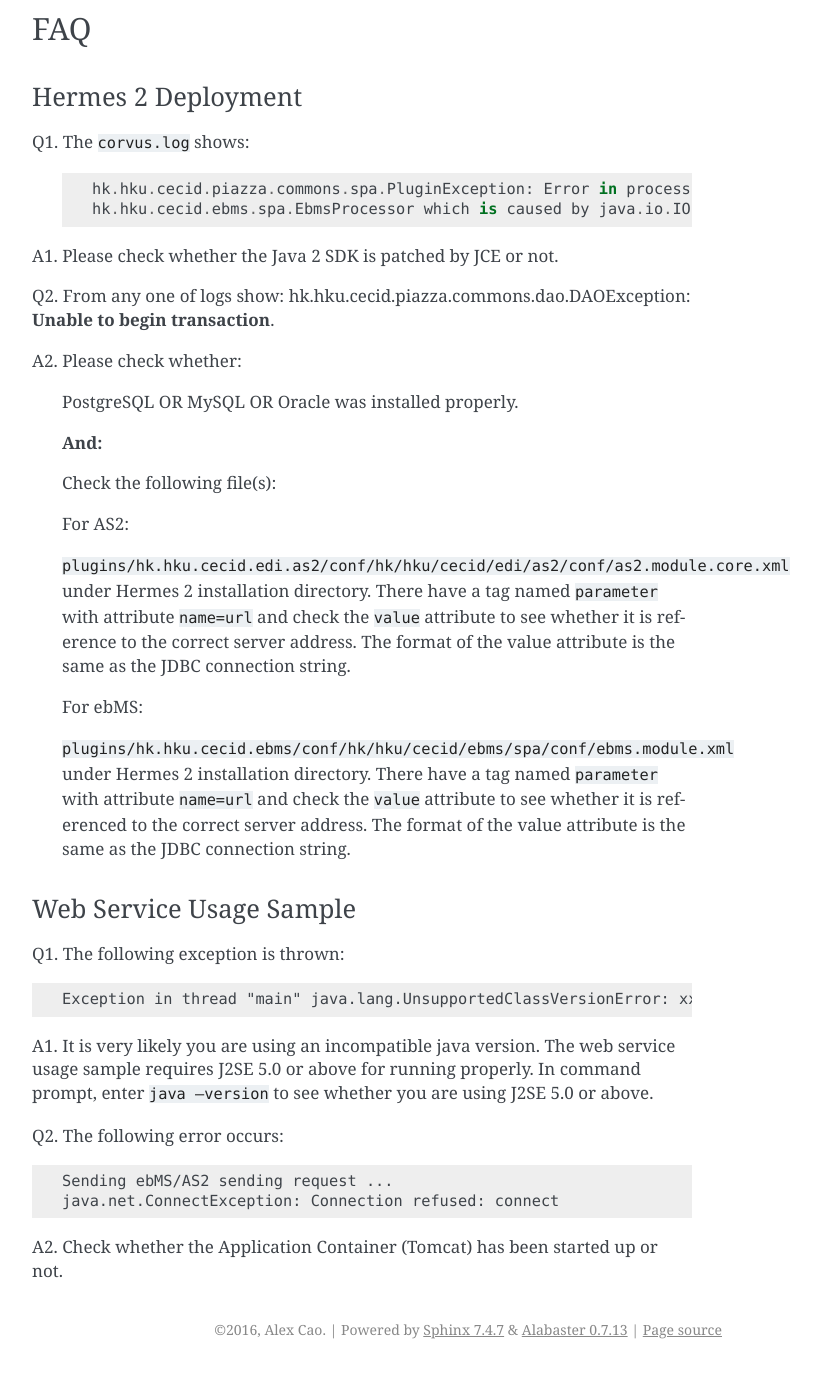
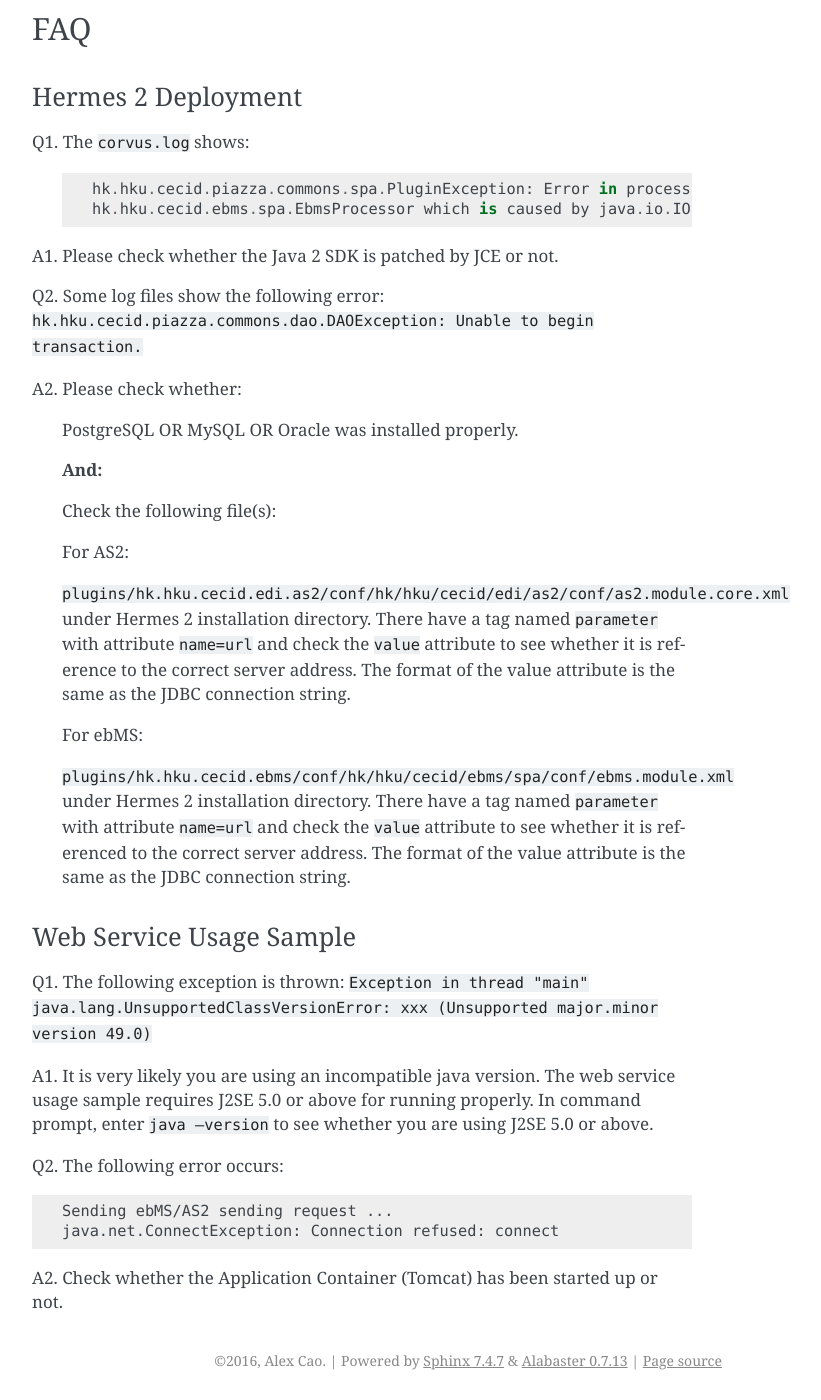
Before and after one commit to cecid/hermes-docs, a Sphinx documentation site: the page built from docs/source/installation.rst, in a window 1280 px wide and 1400 px high, scrolled down 21689 px. Shown: the whole window, without its empty margins (388-1209 px from the left). Built offline with Sphinx 7.4.7, drawn with Linux system fonts in a browser that asks for light colours; before the commit the page ends 23058 px from its top, so only the background shows below that; some of the changed text lies outside the part shown.

Commit message:
minor editing

```diff
--- a/docs/source/installation.rst
+++ b/docs/source/installation.rst
@@ -539,7 +539,7 @@
 
 You are required to execute `Creating AS2 Plus Partnership`_ successfully before executing the following ebMS web service usage sample. Next we illustrate the steps to run the test described in `Web Service Usage Sample Flow`_
 
-Send message to the local Hermes 2 server using the command :command:`ebms-send`.
+Send message to the local Hermes 2 server using the command :program:`ebms-send`.
 
 This program creates and sends the request attached with the payload named :file:`testpayload` under the directory :file:`/config/ebms-send` to Hermes2.
 
@@ -621,7 +621,7 @@
 Message Signing
 ^^^^^^^^^^^^^^^
 
-To enable message signing, please configure the plugin with corresponding keystore. A default keystore setting are set through the installer. Or make a new customized keystore. To learn more about generating a keystore, please refer to article about `"Generate Certificate"`__.
+To enable message signing, please configure the plugin with corresponding keystore. A default keystore setting are set through the installer. Or make a new customized keystore. To learn more about generating a keystore, please refer to article about `Generate Certificate`__.
 
 __ http://community.cecid.hku.hk/index.php/product/article/configuration_for_message_signning_and_secure_channel/#generate_cert
 
@@ -723,7 +723,7 @@
 
 A1. Please check whether the Java 2 SDK is patched by JCE or not.
 
-Q2. From any one of logs show: hk.hku.cecid.piazza.commons.dao.DAOException: **Unable to begin transaction**.
+Q2. Some log files show the following error: :code:`hk.hku.cecid.piazza.commons.dao.DAOException: Unable to begin transaction.`
 
 A2. Please check whether:
 
@@ -744,11 +744,7 @@
 Web Service Usage Sample
 ^^^^^^^^^^^^^^^^^^^^^^^^
 
-Q1. The following exception is thrown:
-
-.. code-block:: none
-
-   Exception in thread "main" java.lang.UnsupportedClassVersionError: xxx (Unsupported major.minor version 49.0)
+Q1. The following exception is thrown: :code:`Exception in thread "main" java.lang.UnsupportedClassVersionError: xxx (Unsupported major.minor version 49.0)`
 
 A1. It is very likely you are using an incompatible java version. The web service usage sample requires J2SE 5.0 or above for running properly. In command prompt, enter :samp:`java –version` to see whether you are using J2SE 5.0 or above.
 
```
